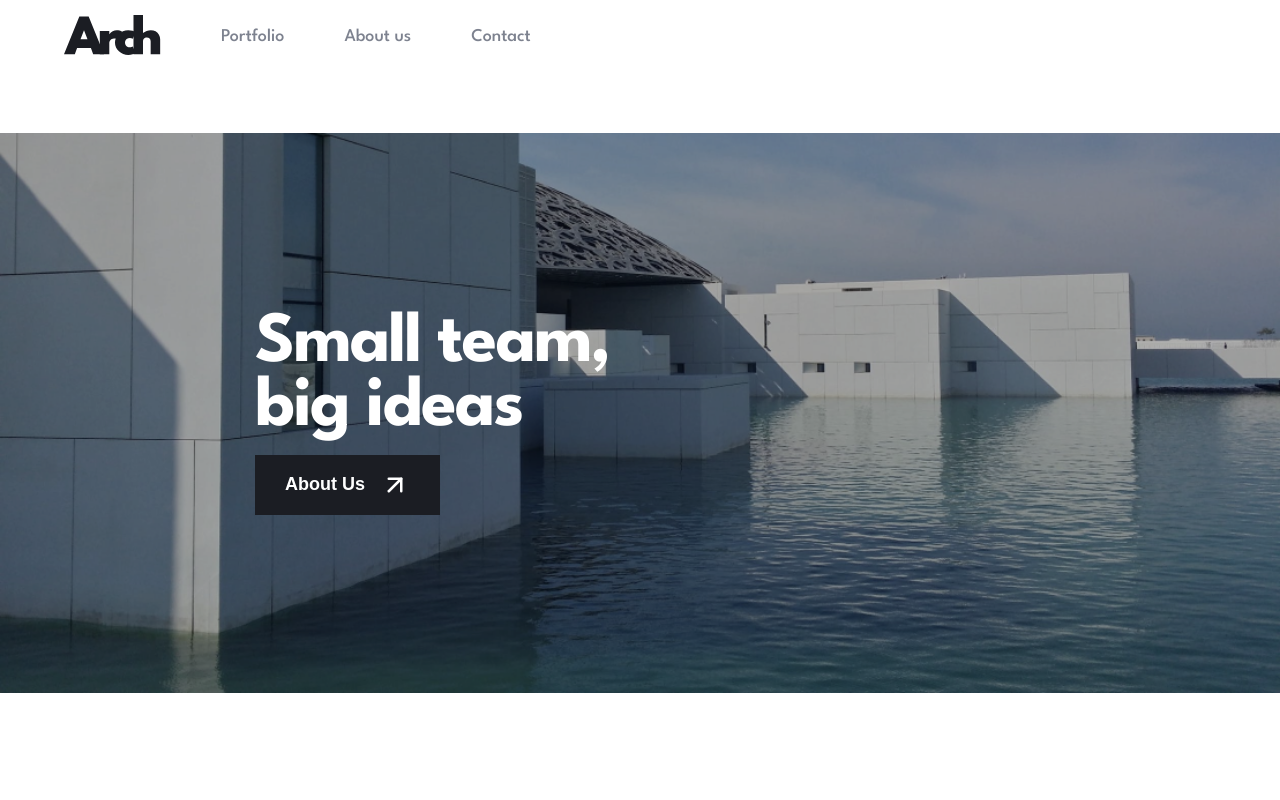
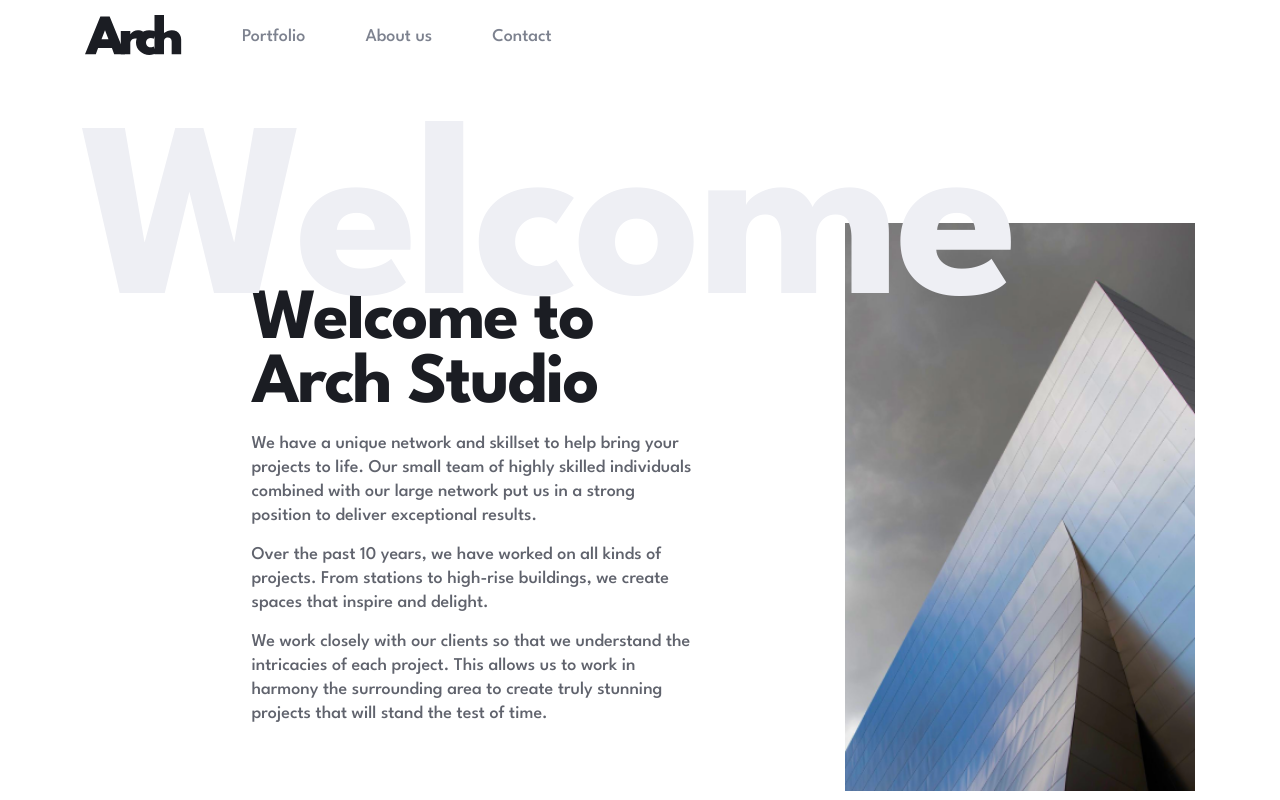
Before and after one commit to Theo-flux/arch, a Next.js app: page / in a window 1280 px wide. Shown: the top 800 px of the page. Built offline with nearby package versions, Linux system fonts and the light colour scheme.

Commit message:
feat: welcome section ui development

```diff
--- a/src/components/common/footer/footer.css.ts
+++ b/src/components/common/footer/footer.css.ts
@@ -1,12 +1,9 @@
 import styled from 'styled-components';
 import Link from 'next/link';
-import { BodyText } from '@/shared';
+import { DivTag, BodyText } from '@/shared';
 import { device, transition } from '@/utils';
 
-export const FooterTag = styled.footer`
-  width: 100%;
-  max-width: 1440px;
-  margin: 0 auto;
+export const FooterTag = styled(DivTag)`
   position: relative;
 `;
 
@@ -68,7 +65,7 @@ export const FooterItems = styled.div`
   height: 100%;
 
   @media ${device.xl} {
-    width: 80%;
+    width: 60%;
     flex-direction: row;
     justify-content: flex-start;
     align-items: center;
@@ -82,7 +79,7 @@ export const StyledLink = styled(Link)`
   ${transition}
 
   @media ${device.xl} {
-    margin-left: 4rem;
+    margin-left: 3rem;
     margin-bottom: 0rem;
   }
 `;
--- a/src/components/common/nav/nav.css.ts
+++ b/src/components/common/nav/nav.css.ts
@@ -21,7 +21,7 @@ export const NavWrapper = styled.div`
 export const Hanger = styled.div`
   display: none;
   z-index: 12;
-  left: 10px;
+  left: 50px;
   display: none;
   flex-direction: column;
   justify-content: center;
--- a/src/components/home/about/about.css.ts
+++ b/src/components/home/about/about.css.ts
@@ -1,12 +1,9 @@
-import { HeadingM } from '@/shared';
+import { HeadingM, DivTag } from '@/shared';
 import { device } from '@/utils';
 import styled from 'styled-components';
 
-export const AboutTag = styled.div`
+export const AboutTag = styled(DivTag)`
   position: relative;
-  width: 100%;
-  max-width: 1440px;
-  margin: 0 auto;
   height: 560px;
 `;
 
@@ -41,11 +38,11 @@ export const InfoBox = styled.div`
   padding: 0 2rem;
 
   @media ${device.md} {
-    padding: 0 8rem;
+    padding: 0 6rem;
   }
 
   @media ${device.lg} {
-    padding: 0 17rem;
+    padding: 0 12.5rem;
   }
 `;
 
--- a/src/components/home/featured/Featured.tsx
+++ b/src/components/home/featured/Featured.tsx
@@ -1,8 +1,7 @@
 'use client';
 import React from 'react';
-import { ButtonIcon, Section } from '@/shared';
+import { ButtonIcon, Section, DivTag } from '@/shared';
 import {
-  FeaturedContainer,
   FeaturedTopInner,
   FeaturedBottomInner,
   Title,
@@ -19,7 +18,7 @@ import {
 function Featured() {
   return (
     <Section>
-      <FeaturedContainer>
+      <DivTag>
         <FeaturedTopInner>
           <Title>Feature</Title>
           <ButtonIcon text="See All" />
@@ -61,7 +60,7 @@ function Featured() {
         <FeaturedBottomInner>
           <ButtonIcon text="See All" />
         </FeaturedBottomInner>
-      </FeaturedContainer>
+      </DivTag>
     </Section>
   );
 }
--- a/src/components/home/featured/featured.css.ts
+++ b/src/components/home/featured/featured.css.ts
@@ -1,12 +1,6 @@
 import { BodyText, HeadingM, HeadingS, HeadingXL } from '@/shared';
 import { device } from '@/utils';
 import styled from 'styled-components';
-
-export const FeaturedContainer = styled.div`
-  width: 95%;
-  max-width: 1440px;
-  margin: 0 auto;
-`;
 
 export const FeaturedTopInner = styled.div`
   display: flex;
--- a/src/components/home/index.ts
+++ b/src/components/home/index.ts
@@ -1,2 +1,3 @@
 export { default as About } from './about/About';
 export { default as Featured } from './featured/Featured';
+export { default as Welcome } from './welcome/Welcome';
--- /dev/null
+++ b/src/components/home/welcome/Welcome.tsx
@@ -0,0 +1,54 @@
+'use client';
+import React from 'react';
+import { Section, DivTag } from '@/shared';
+import {
+  Inner,
+  Title,
+  InfoWrapper,
+  InfoBox,
+  Figure,
+  Img,
+  Text,
+  SmallText,
+} from './welcome.css';
+
+function Welcome() {
+  return (
+    <Section>
+      <DivTag>
+        <Inner>
+          <Title>Welcome</Title>
+          <InfoWrapper>
+            <InfoBox>
+              <Text>Welcome to Arch Studio</Text>
+              <SmallText>
+                We have a unique network and skillset to help bring your
+                projects to life. Our small team of highly skilled individuals
+                combined with our large network put us in a strong position to
+                deliver exceptional results.
+              </SmallText>
+
+              <SmallText>
+                Over the past 10 years, we have worked on all kinds of projects.
+                From stations to high-rise buildings, we create spaces that
+                inspire and delight.
+              </SmallText>
+
+              <SmallText>
+                We work closely with our clients so that we understand the
+                intricacies of each project. This allows us to work in harmony
+                the surrounding area to create truly stunning projects that will
+                stand the test of time.
+              </SmallText>
+            </InfoBox>
+            <Figure>
+              <Img src="/images/welcome_img.png" alt="metallic_building.png" />
+            </Figure>
+          </InfoWrapper>
+        </Inner>
+      </DivTag>
+    </Section>
+  );
+}
+
+export default Welcome;
--- /dev/null
+++ b/src/components/home/welcome/welcome.css.ts
@@ -0,0 +1,75 @@
+import { BodyText, HeadingM, HeadingXL } from '@/shared';
+import { device } from '@/utils';
+import styled from 'styled-components';
+
+export const Inner = styled.div`
+  position: relative;
+  width: 100%;
+  display: flex;
+  justify-content: center;
+  align-items: center;
+
+  @media ${device.lg} {
+    justify-content: flex-end;
+  }
+`;
+
+export const InfoWrapper = styled.div`
+  margin-top: 6rem;
+  width: 85%;
+  display: flex;
+  justify-content: space-between;
+  align-items: center;
+`;
+
+export const InfoBox = styled.div`
+  width: 100%;
+  @media ${device.lg} {
+    width: 446px;
+  }
+`;
+
+export const Figure = styled.figure`
+  display: none;
+
+  @media ${device.lg} {
+    display: block;
+    width: 350px;
+    height: 568px;
+  }
+`;
+
+export const Img = styled.img`
+  width: 100%;
+  height: 100%;
+  object-fit: cover;
+  object-position: 50% 50%;
+`;
+
+export const Title = styled(HeadingXL)`
+  display: none;
+
+  @media ${device.lg} {
+    display: block;
+    position: absolute;
+    top: 0px;
+    right: 180px;
+  }
+  @media ${device.xl} {
+    right: 200px;
+  }
+`;
+
+export const Text = styled(HeadingM)`
+  color: var(--very-dark-blue);
+  margin-bottom: 1rem;
+`;
+
+export const SmallText = styled(BodyText)`
+  color: var(--dark-grey);
+  margin-bottom: 1rem;
+
+  &:last-of-type {
+    margin-bottom: 0rem;
+  }
+`;
--- a/src/containers/HomeContainer.tsx
+++ b/src/containers/HomeContainer.tsx
@@ -1,10 +1,11 @@
 'use client';
 import React from 'react';
-import { About, Featured } from '@/components';
+import { About, Featured, Welcome } from '@/components';
 
 function HomeContainer() {
   return (
     <main>
+      <Welcome />
       <About />
       <Featured />
     </main>
--- a/src/shared/containers/index.ts
+++ b/src/shared/containers/index.ts
@@ -7,7 +7,11 @@ export const Section = styled.section`
   padding: 4rem 0;
 `;
 
-export const DivTag = styled.div``;
+export const DivTag = styled.div`
+  width: 90%;
+  max-width: 1110px;
+  margin: 0 auto;
+`;
 
 export const NavSection = styled.section`
   width: 100%;
@@ -15,6 +19,6 @@ export const NavSection = styled.section`
 
 export const NavTag = styled.nav`
   width: 90%;
-  max-width: 1440px;
+  max-width: 1110px;
   margin: 0 auto;
 `;
```
Also changed, not shown: public/images/welcome_img.png (added).
